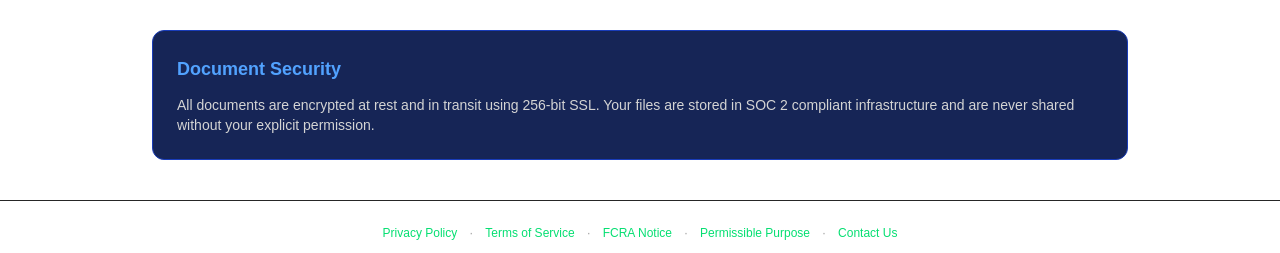
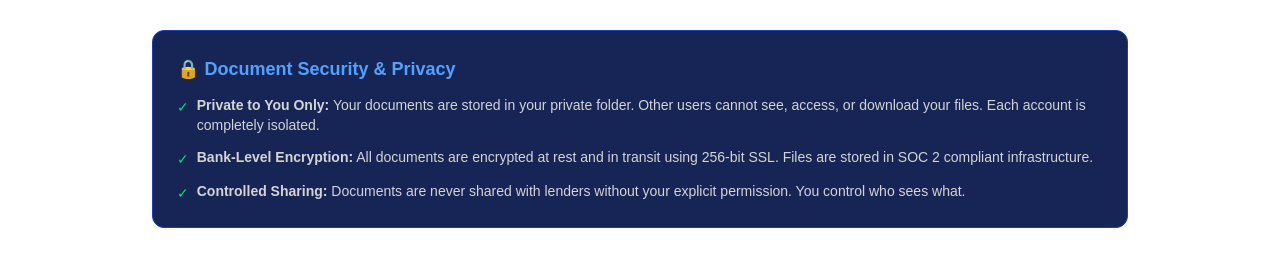
Before and after one commit to solutionspma/level10-financial, a Next.js app: page /documents in a window 1280 px wide. Shown: the part 1027-1280 px from the top of the page. Built offline with nearby package versions, Linux system fonts and the light colour scheme; no server answers; the database is empty; sample sign-in values are in the browser's storage.

Commit message:
Enhanced document privacy messaging

```diff
--- a/src/app/documents/page.tsx
+++ b/src/app/documents/page.tsx
@@ -192,11 +192,21 @@ export default function Documents() {
       </div>
 
       <div className="bg-blue-950 border border-blue-800 rounded-xl p-6">
-        <h3 className="text-lg font-semibold text-blue-400 mb-3">Document Security</h3>
-        <p className="text-neutral-300 text-sm">
-          All documents are encrypted at rest and in transit using 256-bit SSL. Your files are stored
-          in SOC 2 compliant infrastructure and are never shared without your explicit permission.
-        </p>
+        <h3 className="text-lg font-semibold text-blue-400 mb-3">🔒 Document Security & Privacy</h3>
+        <div className="space-y-3 text-neutral-300 text-sm">
+          <div className="flex items-start gap-2">
+            <span className="text-green-400 mt-0.5">✓</span>
+            <p><strong>Private to You Only:</strong> Your documents are stored in your private folder. Other users cannot see, access, or download your files. Each account is completely isolated.</p>
+          </div>
+          <div className="flex items-start gap-2">
+            <span className="text-green-400 mt-0.5">✓</span>
+            <p><strong>Bank-Level Encryption:</strong> All documents are encrypted at rest and in transit using 256-bit SSL. Files are stored in SOC 2 compliant infrastructure.</p>
+          </div>
+          <div className="flex items-start gap-2">
+            <span className="text-green-400 mt-0.5">✓</span>
+            <p><strong>Controlled Sharing:</strong> Documents are never shared with lenders without your explicit permission. You control who sees what.</p>
+          </div>
+        </div>
       </div>
     </div>
   );
```
